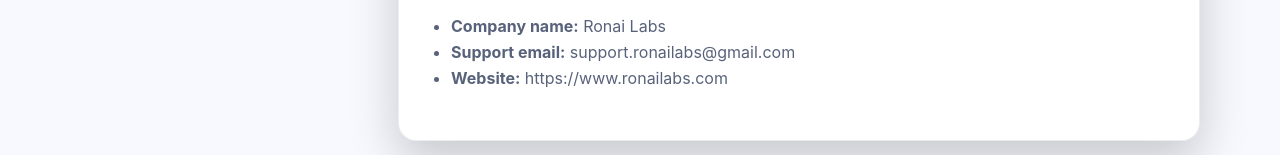
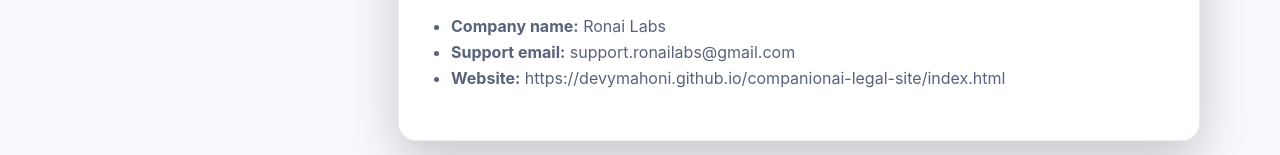
Before and after one commit to devymahoni/companionai-legal-site, a plain HTML site: page terms.html in a window 1280 px wide. Shown: the part 3565-3720 px from the top of the page. Drawn offline with Linux system fonts and the light colour scheme.

Commit message:
Update website URL to GitHub Pages address

```diff
--- a/terms.html
+++ b/terms.html
@@ -133,7 +133,7 @@
         <ul>
           <li><strong>Company name:</strong> Ronai Labs</li>
           <li><strong>Support email:</strong> support.ronailabs@gmail.com</li>
-          <li><strong>Website:</strong> https://www.ronailabs.com</li>
+          <li><strong>Website:</strong> https://devymahoni.github.io/companionai-legal-site/index.html</li>
         </ul>
       </article>
     </div>
```
Also changed, not shown: contact.html (+1 -1 lines), cookies.html (+1 -1 lines), privacy.html (+1 -1 lines), 1 other file.
